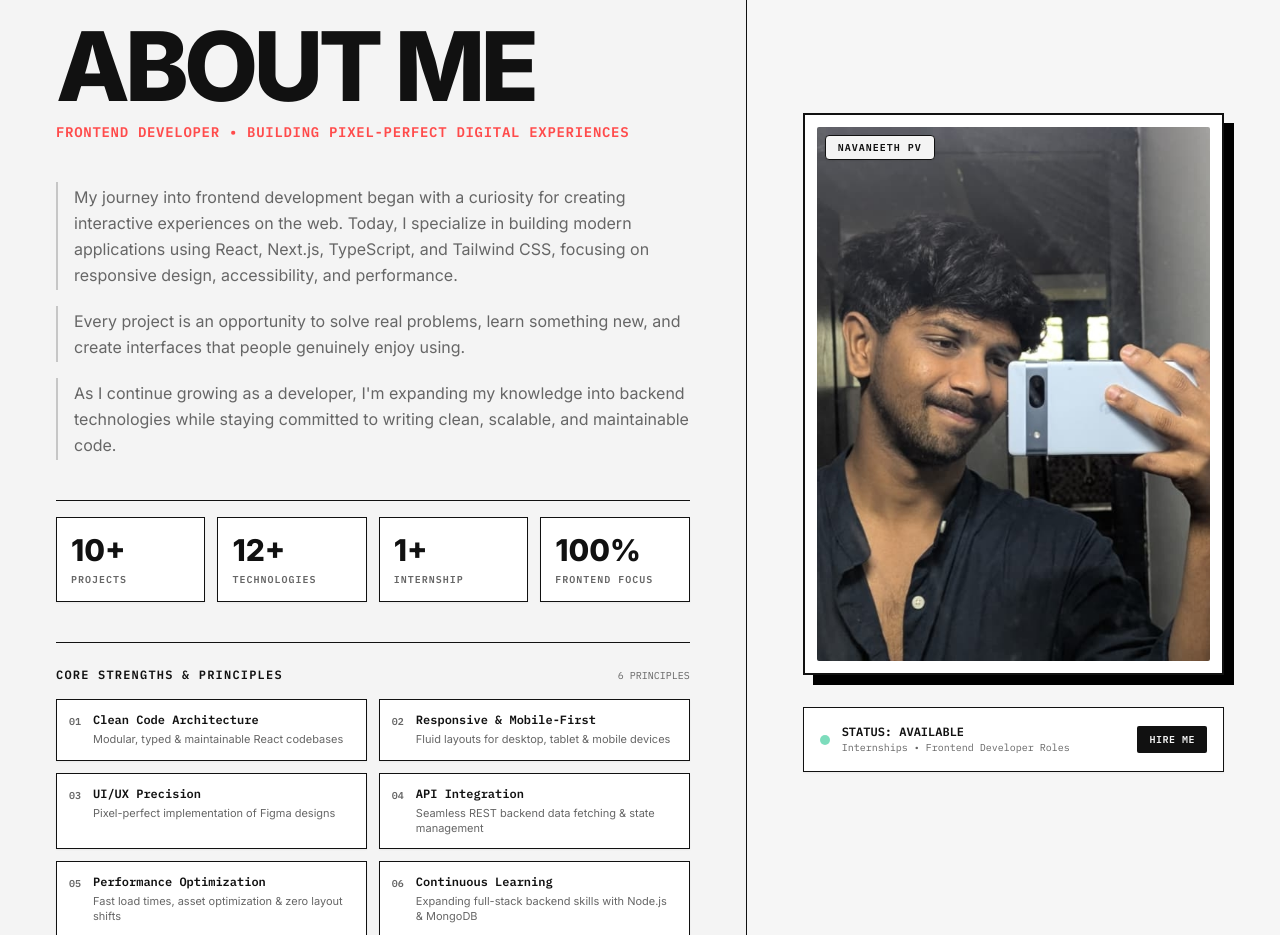
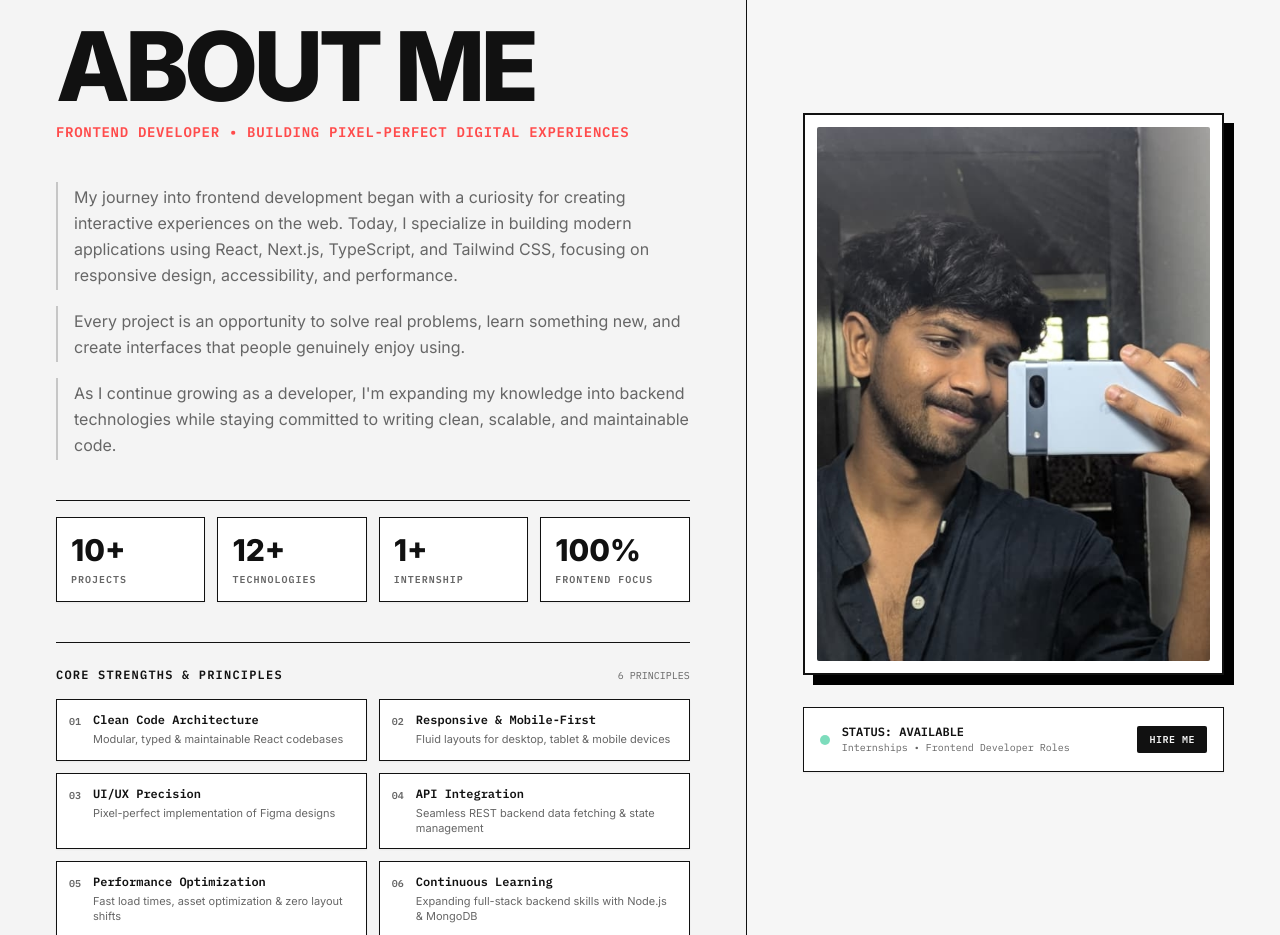
Before and after one commit to navaneethpv/navaneeth-portfolio, a Next.js app: page / in a window 1280 px wide. Shown: the part 1220-2155 px from the top of the page. Built offline with nearby package versions, Linux system fonts and the light colour scheme; some icons are missing.

Commit message:
style: remove corner name badge from About section image container

```diff
--- a/src/components/AboutSection.tsx
+++ b/src/components/AboutSection.tsx
@@ -117,11 +117,6 @@ export const AboutSection: React.FC<AboutSectionProps> = ({ personal }) => {
               alt={personal.name}
               className="w-full h-full object-cover rounded-xs transition-transform duration-500 group-hover:scale-105"
             />
-
-            {/* Corner Badge */}
-            <div className="absolute top-5 left-5 bg-background border border-border px-3 py-1 text-[10px] font-mono font-bold text-primary uppercase tracking-widest rounded shadow-xs">
-              Navaneeth PV
-            </div>
           </div>
 
           {/* Floating Availability Badge */}
```
